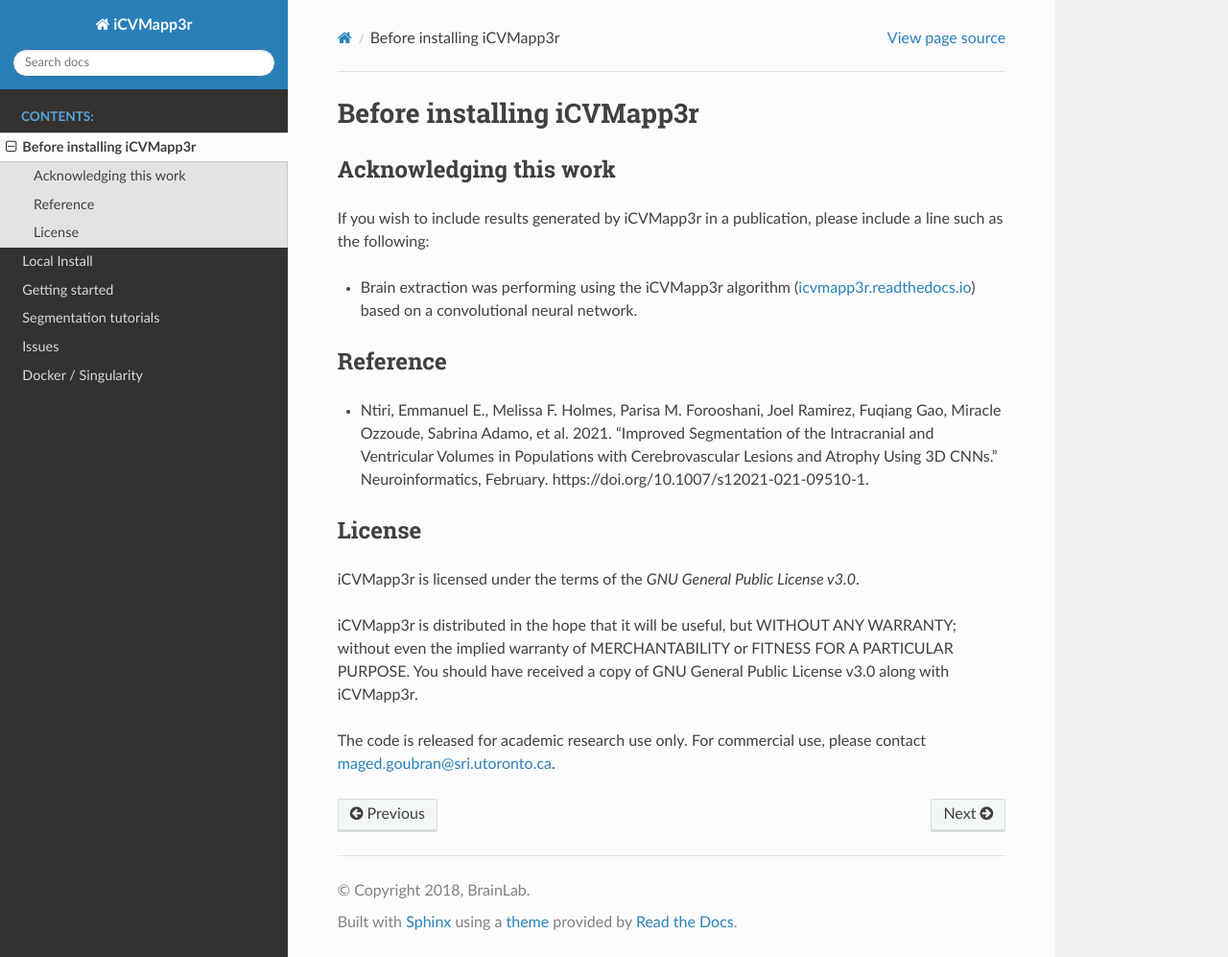
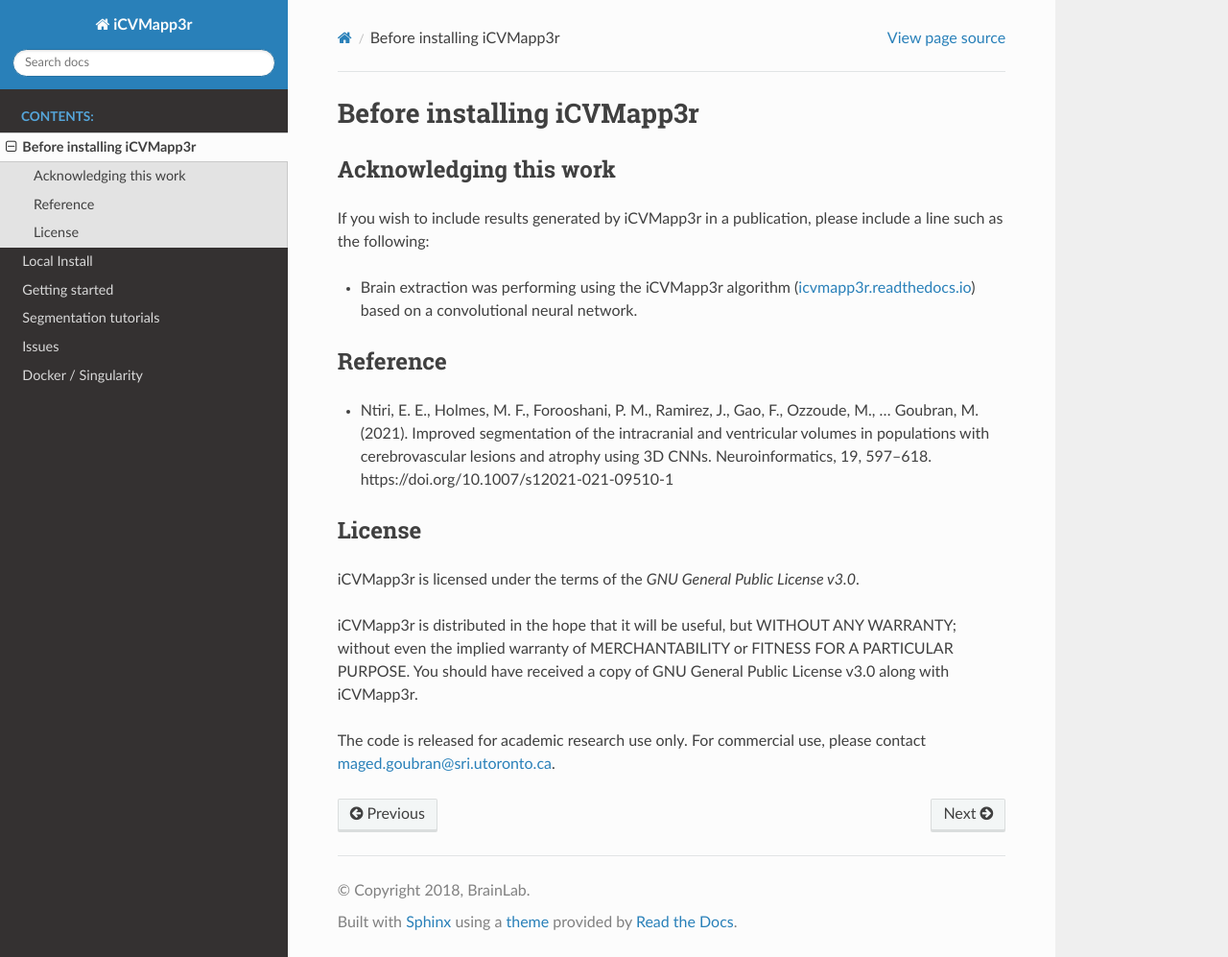
Before and after one commit to AICONSlab/iCVMapp3r, a Sphinx documentation site: the page built from docs/before_install.md, in a window 1280 px wide and 997 px high. Shown: the whole window at 96% size. Built offline with Sphinx 7.4.7 and the Read the Docs theme 2.0.0, drawn with Linux system fonts in a browser that asks for light colours.

Commit message:
Update before_install.md

```diff
--- a/docs/before_install.md
+++ b/docs/before_install.md
@@ -7,10 +7,7 @@ If you wish to include results generated by iCVMapp3r in a publication, please i
 
 ## Reference
 
-* Ntiri, Emmanuel E., Melissa F. Holmes, Parisa M. Forooshani, Joel Ramirez, Fuqiang Gao, Miracle Ozzoude,
-Sabrina Adamo, et al. 2021. “Improved Segmentation of the Intracranial and Ventricular Volumes in
-Populations with Cerebrovascular Lesions and Atrophy Using 3D CNNs.” Neuroinformatics, February.
-https://doi.org/10.1007/s12021-021-09510-1.
+* Ntiri, E. E., Holmes, M. F., Forooshani, P. M., Ramirez, J., Gao, F., Ozzoude, M., … Goubran, M. (2021). Improved segmentation of the intracranial and ventricular volumes in populations with cerebrovascular lesions and atrophy using 3D CNNs. Neuroinformatics, 19, 597–618. https://doi.org/10.1007/s12021-021-09510-1
 
 
 ## License
```
